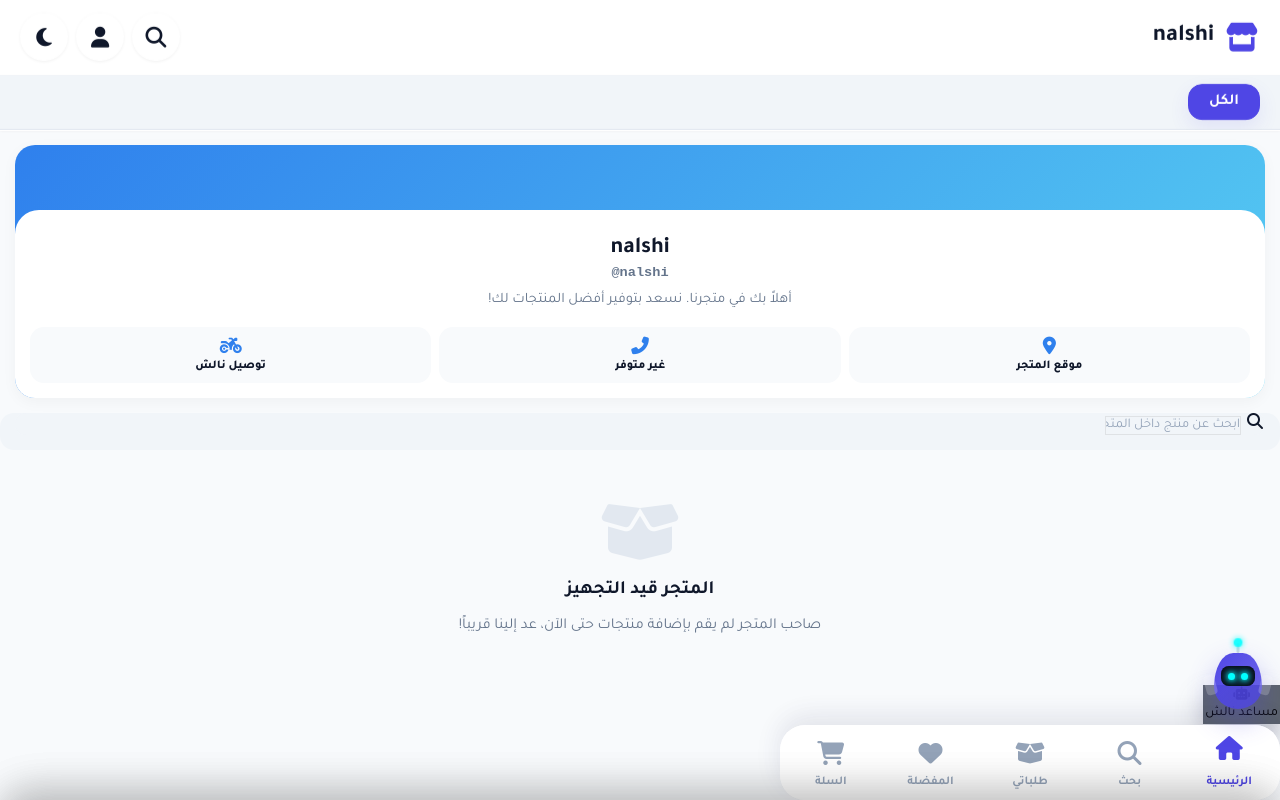
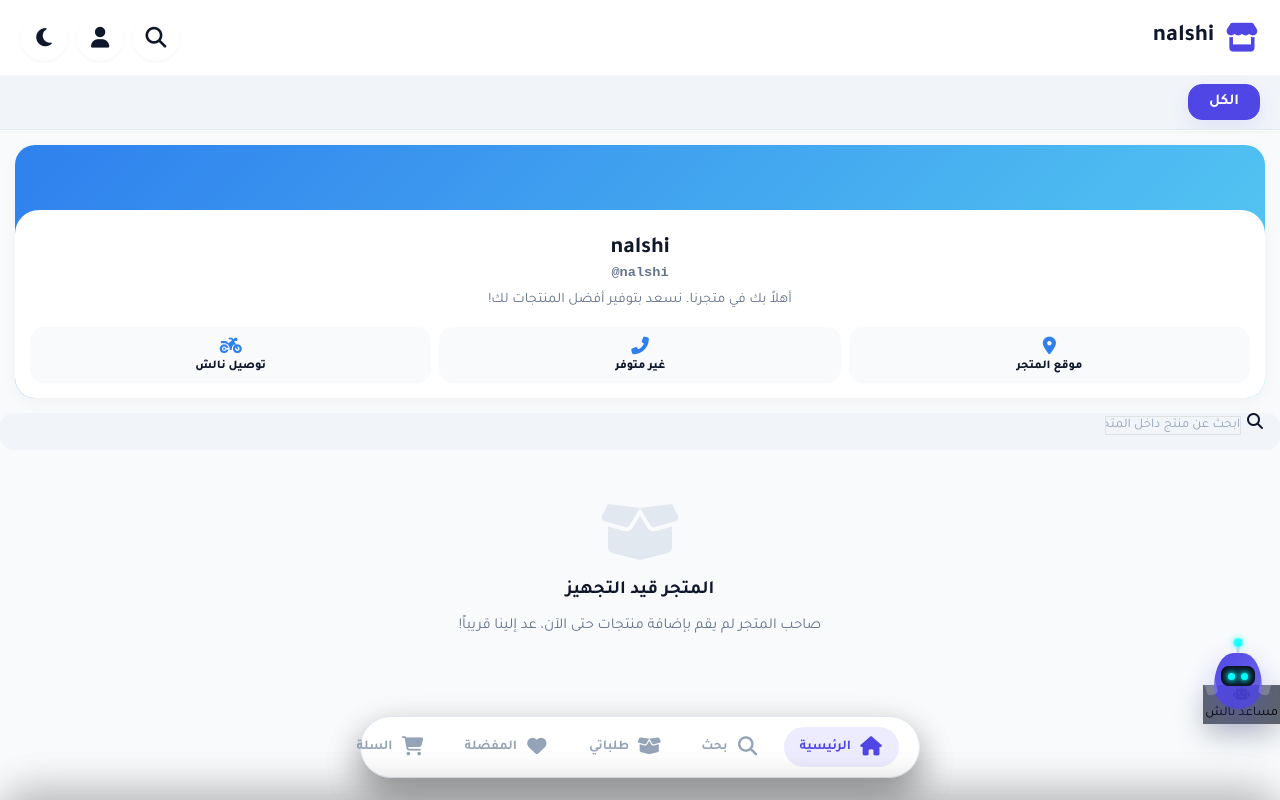
Before and after one commit to nalshi/pa, a website built with Vite: page index.html in a window 1280 px wide. Built offline with nearby package versions, Linux system fonts and the light colour scheme; no server answers; files whose address does not match are found by name.

Commit message:
Add files via upload

```diff
--- a/css/nav.css
+++ b/css/nav.css
@@ -184,22 +184,41 @@
 }
 
 /* ----------------------------------
-   4. الشريط السفلي للهواتف (Mobile Bottom Bar)
+   4. الشريط السفلي للهواتف والمتاجر (Bottom Nav Bars)
 ------------------------------------- */
 .mobile-bar {
     position: fixed;
     bottom: 0;
     left: 0;
     right: 0;
-    height: var(--bottom-nav-height);
+    height: var(--bottom-nav-height, 65px);
     background: var(--glass-bg);
     backdrop-filter: blur(20px);
+    -webkit-backdrop-filter: blur(20px);
     border-top: 1px solid var(--border);
     display: flex;
     justify-content: space-around;
     align-items: center;
-    z-index: 100;
+    z-index: 1500 !important;
     box-shadow: 0 -10px 25px rgba(0,0,0,0.05);
+    padding-bottom: env(safe-area-inset-bottom);
+}
+
+.isolated-bottom-bar {
+    position: fixed;
+    bottom: 0;
+    left: 0;
+    right: 0;
+    height: var(--bottom-nav-height, 65px);
+    background: var(--glass-bg);
+    backdrop-filter: blur(20px);
+    -webkit-backdrop-filter: blur(20px);
+    border-top: 1px solid var(--border);
+    box-shadow: 0 -8px 32px 0 rgba(31, 38, 135, 0.05);
+    display: none;
+    justify-content: space-around;
+    align-items: center;
+    z-index: 1500 !important;
     padding-bottom: env(safe-area-inset-bottom);
 }
 
@@ -207,25 +226,25 @@
     display: flex;
     flex-direction: column;
     align-items: center;
-    gap: 6px;
+    gap: 4px;
     color: var(--text-muted);
     cursor: pointer;
     font-size: 0.75rem;
     font-weight: 700;
-    transition: all 0.3s cubic-bezier(0.4, 0, 0.2, 1);
+    transition: all 0.25s cubic-bezier(0.16, 1, 0.3, 1);
     flex: 1;
-    padding: 10px 0;
+    padding: 8px 0;
 }
 
 .nav-item .nav-icon-container {
     position: relative;
-    font-size: 1.5rem;
-    width: 32px;
-    height: 32px;
+    font-size: 1.4rem;
+    width: 30px;
+    height: 30px;
     display: flex;
     align-items: center;
     justify-content: center;
-    transition: transform 0.3s;
+    transition: transform 0.25s ease;
 }
 
 .nav-item.active {
@@ -233,7 +252,7 @@
 }
 
 .nav-item.active .nav-icon-container {
-    transform: translateY(-5px);
+    transform: translateY(-3px);
 }
 
 /* ----------------------------------
@@ -433,50 +452,56 @@ body.header-is-scrolled .sticky-category-bar {
    7. تعديلات الشاشات الكبيرة (التابلت والكمبيوتر)
 ------------------------------------- */
 @media (min-width: 768px) {
-    /* جعل الشريط السفلي يظهر في المنتصف بشكل أنيق ولا يختفي */
+    /* جعل الشريط السفلي يظهر كـ Floating Dock عصري في المنتصف */
     .mobile-bar, .isolated-bottom-bar {
         display: flex !important;
-        max-width: 500px;
+        max-width: 560px;
+        width: fit-content;
+        min-width: 400px;
         left: 50% !important;
-        transform: translateX(-50%);
-        bottom: 15px;
-        border-radius: 25px;
-        border: 1px solid var(--border);
-        box-shadow: 0 10px 30px rgba(0,0,0,0.15);
+        right: auto !important;
+        transform: translateX(-50%) !important;
+        bottom: 22px !important;
+        height: 62px !important;
+        border-radius: 9999px !important;
+        border: 1px solid var(--border, rgba(255,255,255,0.12)) !important;
+        box-shadow: 0 16px 36px rgba(0, 0, 0, 0.22) !important;
+        padding: 0 20px !important;
+        gap: 8px !important;
+    }
+
+    .mobile-bar .nav-item, .isolated-bottom-bar .nav-item {
+        flex-direction: row !important;
+        padding: 8px 16px !important;
+        border-radius: 9999px;
+        gap: 8px !important;
+        font-size: 0.85rem !important;
+        flex: 0 1 auto !important;
+        transition: all 0.2s cubic-bezier(0.16, 1, 0.3, 1);
+    }
+
+    .mobile-bar .nav-item .nav-icon-container,
+    .isolated-bottom-bar .nav-item .nav-icon-container {
+        font-size: 1.2rem !important;
+        width: 24px !important;
+        height: 24px !important;
+    }
+
+    .mobile-bar .nav-item:hover,
+    .isolated-bottom-bar .nav-item:hover {
+        background: rgba(255, 255, 255, 0.08);
+        color: var(--theme-bottom-nav-active, var(--primary)) !important;
+        transform: translateY(-2px);
+    }
+
+    .mobile-bar .nav-item.active,
+    .isolated-bottom-bar .nav-item.active {
+        background: rgba(99, 102, 241, 0.12);
+        color: var(--theme-bottom-nav-active, var(--primary)) !important;
+    }
+
+    .mobile-bar .nav-item.active .nav-icon-container,
+    .isolated-bottom-bar .nav-item.active .nav-icon-container {
+        transform: none !important;
     }
 }
-/* الشريط السفلي للهواتف - يجب أن يكون أعلى من page-overlay */
-.mobile-bar {
-    position: fixed;
-    bottom: 0;
-    left: 0;
-    right: 0;
-    height: var(--bottom-nav-height);
-    background: var(--glass-bg);
-    backdrop-filter: blur(20px);
-    border-top: 1px solid var(--border);
-    display: flex;
-    justify-content: space-around;
-    align-items: center;
-    z-index: 1500 !important; /* تم الرفع ليظهر فوق السلة والمفضلة */
-    box-shadow: 0 -10px 25px rgba(0,0,0,0.05);
-    padding-bottom: env(safe-area-inset-bottom);
-}
-
-.isolated-bottom-bar {
-    position: fixed;
-    bottom: 0;
-    left: 0;
-    right: 0;
-    height: 75px;
-    z-index: 1500 !important; /* تم الرفع */
-    background: var(--glass-bg);
-    backdrop-filter: blur(20px);
-    -webkit-backdrop-filter: blur(20px);
-    border-top: 1px solid var(--border);
-    box-shadow: 0 -8px 32px 0 rgba(31, 38, 135, 0.05);
-    display: none;
-    justify-content: space-around;
-    align-items: center;
-    padding-bottom: env(safe-area-inset-bottom);
-}
```
